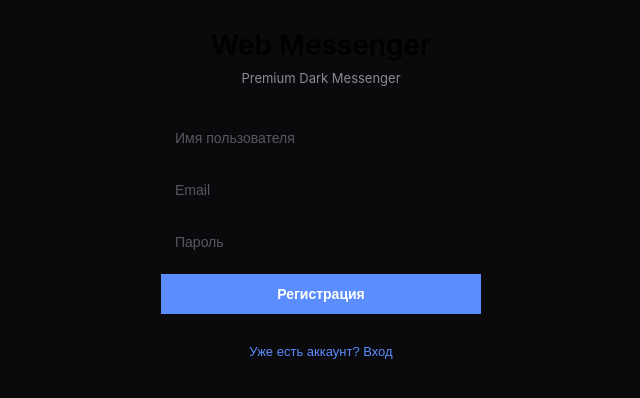
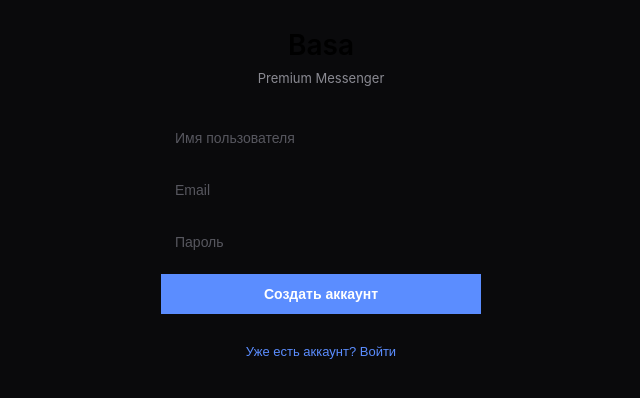
Before and after one commit to rsmdevlin/Web-messenger, a React (Vite) app in the folder client/: page / in a window 1280 px wide. Both pictures are taken after a click on the button "Создать аккаунт? Регистрация". Shown: the part 202-600 px from the top of the page, without its empty margins (319-959 px from the left). Built offline with nearby package versions, Linux system fonts and the light colour scheme; no server answers; the HTML template or start-up script is replaced by a standard one.

Commit message:
Premium auth screen redesign

```diff
--- a/client/src/components/auth/AuthScreen.tsx
+++ b/client/src/components/auth/AuthScreen.tsx
@@ -16,6 +16,7 @@ export default function AuthScreen({ onAuthSuccess }: Props) {
   const [isRegistering, setIsRegistering] = useState(false);
   const [loading, setLoading] = useState(false);
   const [error, setError] = useState("");
+  const [focusedField, setFocusedField] = useState<string | null>(null);
   const [formData, setFormData] = useState({ username: "", email: "", password: "" });
 
   const handleSubmit = async (e: React.FormEvent) => {
@@ -29,65 +30,110 @@ export default function AuthScreen({ onAuthSuccess }: Props) {
       setFormData({ username: "", email: "", password: "" });
       onAuthSuccess();
     } catch (err: any) {
-      // BUGFIX: Proper error message handling with UTF-8
-      setError(err.response?.data?.error || "Ошибка авторизации");
+      setError(err.response?.data?.error || (isRegistering ? "Ошибка регистрации" : "Ошибка входа"));
     } finally {
       setLoading(false);
     }
+  };
+
+  const handleToggleMode = () => {
+    setIsRegistering(!isRegistering);
+    setError("");
+    setFormData({ username: "", email: "", password: "" });
   };
 
   return (
     <div className="auth-screen">
       <div className="auth-container">
         <div className="auth-header">
-          <h1>Web Messenger</h1>
-          <p>Premium Dark Messenger</p>
+          <h1>Basa</h1>
+          <p>Premium Messenger</p>
         </div>
 
         <form onSubmit={handleSubmit} className="auth-form">
+          <div className="input-group">
+            <div
+              className={`input-wrapper ${focusedField === "username" ? "focused" : ""} ${
+                formData.username ? "filled" : ""
+              }`}
+            >
               <input
                 type="text"
+                id="username"
                 placeholder="Имя пользователя"
                 value={formData.username}
                 onChange={(e) => setFormData({ ...formData, username: e.target.value })}
+                onFocus={() => setFocusedField("username")}
+                onBlur={() => setFocusedField(null)}
                 disabled={loading}
                 required
+                autoComplete="username"
               />
+            </div>
+          </div>
+
           {isRegistering && (
+            <div className="input-group">
+              <div
+                className={`input-wrapper ${focusedField === "email" ? "focused" : ""} ${
+                  formData.email ? "filled" : ""
+                }`}
+              >
                 <input
                   type="email"
+                  id="email"
                   placeholder="Email"
                   value={formData.email}
                   onChange={(e) => setFormData({ ...formData, email: e.target.value })}
+                  onFocus={() => setFocusedField("email")}
+                  onBlur={() => setFocusedField(null)}
                   disabled={loading}
                   required
+                  autoComplete="email"
                 />
+              </div>
+            </div>
           )}
+
+          <div className="input-group">
+            <div
+              className={`input-wrapper ${focusedField === "password" ? "focused" : ""} ${
+                formData.password ? "filled" : ""
+              }`}
+            >
               <input
                 type="password"
+                id="password"
                 placeholder="Пароль"
                 value={formData.password}
                 onChange={(e) => setFormData({ ...formData, password: e.target.value })}
+                onFocus={() => setFocusedField("password")}
+                onBlur={() => setFocusedField(null)}
                 disabled={loading}
                 required
+                autoComplete={isRegistering ? "new-password" : "current-password"}
               />
+            </div>
+          </div>
 
           {error && <div className="auth-error">{error}</div>}
 
           <button type="submit" disabled={loading} className="auth-button">
-            {loading ? "..." : isRegistering ? "Регистрация" : "Вход"}
+            {loading ? (
+              <>
+                <span className="spinner"></span>
+                <span>{isRegistering ? "Регистрация..." : "Вход..."}</span>
+              </>
+            ) : isRegistering ? (
+              "Создать аккаунт"
+            ) : (
+              "Войти"
+            )}
           </button>
         </form>
 
-        <button
-          type="button"
-          onClick={() => {
-            setIsRegistering(!isRegistering);
-            setError("");
-          }}
-          className="auth-toggle"
-        >
-          {isRegistering ? "Уже есть аккаунт? Вход" : "Создать аккаунт? Регистрация"}
+        <button type="button" onClick={handleToggleMode} className="auth-toggle" disabled={loading}>
+          {isRegistering ? "Уже есть аккаунт? Войти" : "Создать аккаунт? Регистрация"}
         </button>
       </div>
     </div>
```
Lines whose indentation alone changed are shown as unchanged.
